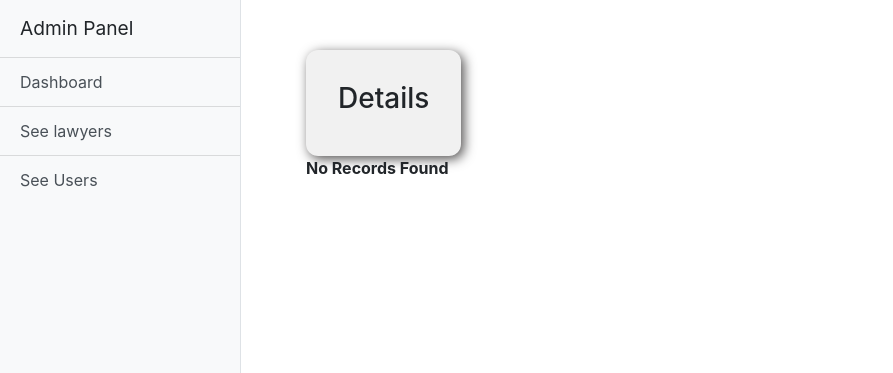
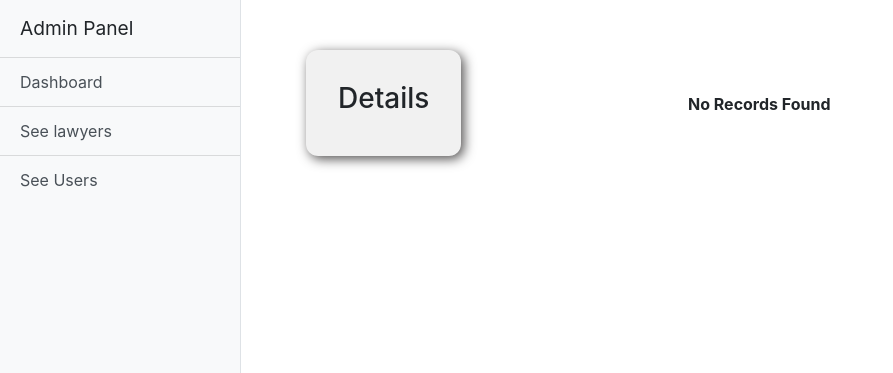
Before and after one commit to alen46/Lawyer-Management-System, a PHP site: page /lawyermanagementsystem/check_lawyer.php?id=1 in a window 1280 px wide. Shown: the part 100-473 px from the top of the page, without its empty margins (0-893 px from the left). Run offline with PHP 8.4, Linux system fonts and the light colour scheme; a user stored in the database is signed in; data comes from the database, SQL or seed files in the repository; data that the repository does not hold is empty; some libraries are stand-ins or nearby versions.

Commit message:
feat: add stylings for details2Section

```diff
--- a/css/check_lawyer.css
+++ b/css/check_lawyer.css
@@ -5,3 +5,9 @@
     border-radius: 12px;
     box-shadow: 3px 3px 12px rgb(82, 80, 80);
 }
+
+.details2Section{
+    position:absolute;
+    left: 43em;
+    top: 12em;
+}1
```
